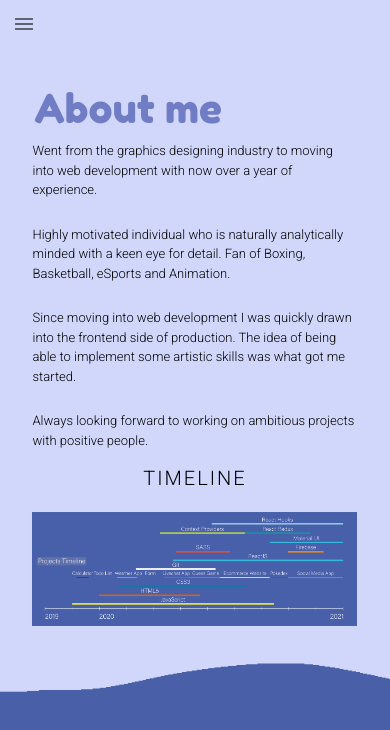
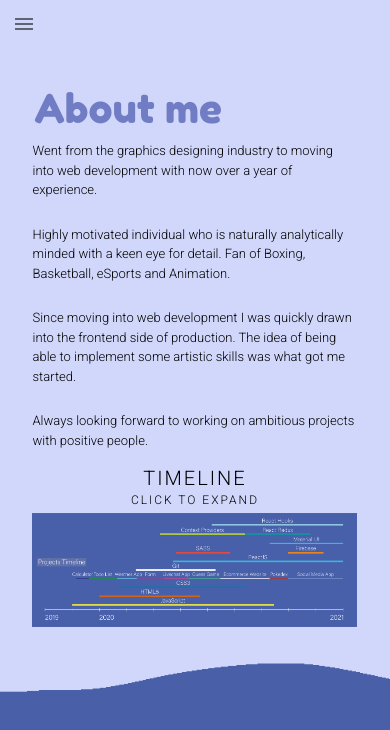
Before and after one commit to DucSkii/portfolio, a React (Create React App) app: page /about in a window 390 px wide. Shown: the top 730 px of the page. Built offline with nearby package versions, Linux system fonts and the light colour scheme.

Commit message:
added expand picture and responsiveness

```diff
--- a/src/pages/About/index.js
+++ b/src/pages/About/index.js
@@ -112,7 +112,7 @@ const About = () => {
               {renderText()}
             </Grid>
             <Grid container item xs={12} md={6}
-              style={{ justifyContent: 'center', alignContent: 'flex-start' }}
+              style={{ alignItems: 'center', flexDirection: 'column' }}
             >
               <Typography
                 variant='h5'
@@ -121,20 +121,30 @@ const About = () => {
                   fontFamily: 'Roboto',
                   letterSpacing: '2px',
                   textAlign: 'center',
-                  marginBottom: '5px',
                   fontSize: '20px',
-                  alignSelf: 'flex-end'
                 }}
               >
                 TIMELINE
             </Typography>
+              <Typography
+                variant='h5'
+                className={classes.timelineExtra}
+                style={{
+                  fontFamily: 'Roboto',
+                  letterSpacing: '2px',
+                  textAlign: 'center',
+                  marginBottom: '5px',
+                  fontSize: '12px',
+                }}
+              >
+                CLICK TO EXPAND
+            </Typography>
               <img src={timeline} alt='timeline'
-                className={classes.timeline}
+                className={classes.timelineExtra}
                 onClick={() => setOpen(true)}
                 style={{
                   objectFit: 'contain',
                   width: '100%',
-                  alignSelf: 'flex-start',
                 }}
               />
             </Grid>
--- a/src/pages/About/styles.js
+++ b/src/pages/About/styles.js
@@ -43,6 +43,12 @@ export const useStyles = makeStyles(theme => ({
       marginTop: '0',
     },
   },
+  timelineExtra: {
+    [theme.breakpoints.up('md')]: {
+      marginLeft: '15px',
+      marginTop: '0',
+    },
+  },
   modal: {
     position: 'absolute',
     display: 'flex',
```
Also changed, not shown: 1 other file (tests, documents, lock files or other folders).
